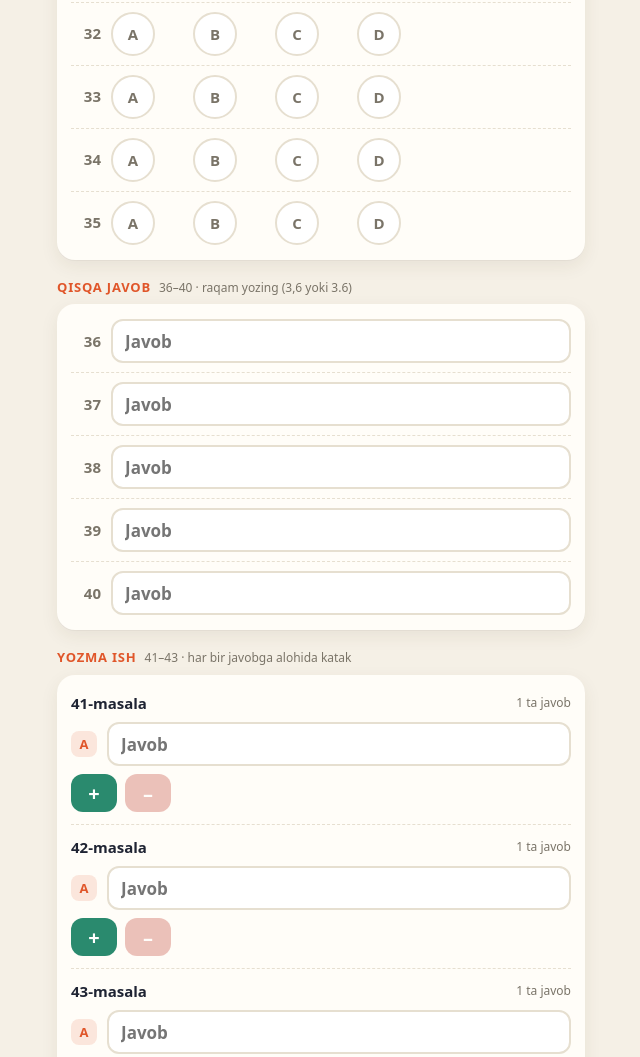
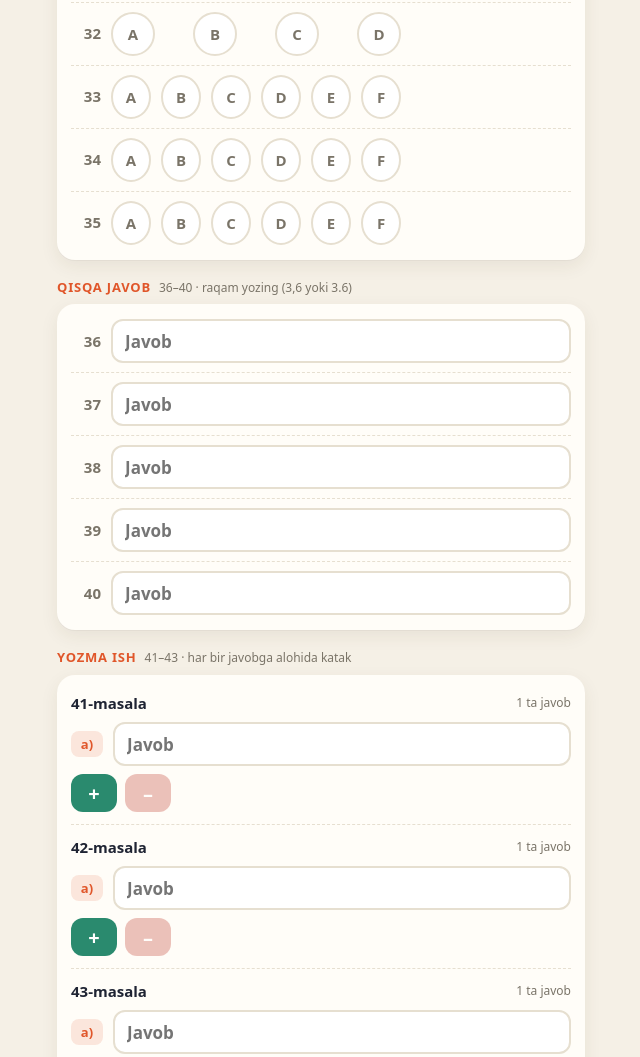
Before and after one commit to nigoraanvarovna1402-cyber/mock, a plain HTML site: page index.html in a window 1280 px wide. Shown: the part 2100-3157 px from the top of the page, without its empty margins (319-959 px from the left). Drawn offline with Linux system fonts and the light colour scheme.

Commit message:
Update index.html

```diff
--- a/index.html
+++ b/index.html
@@ -59,7 +59,7 @@ input.t.has{border-color:var(--accent)}
 .wh b{font-size:15px}
 .wh i{font-style:normal;font-size:12px;color:var(--muted)}
 .cell{display:flex;align-items:center;gap:10px;margin-bottom:8px}
-.cell em{font-style:normal;width:26px;height:26px;border-radius:8px;background:var(--soft);color:var(--accent);font-weight:800;font-size:13px;display:grid;place-items:center;flex:none}
+.cell em{font-style:normal;width:32px;height:26px;border-radius:8px;background:var(--soft);color:var(--accent);font-weight:800;font-size:13px;display:grid;place-items:center;flex:none}
 .ctl{display:flex;gap:8px}
 .ctl button{height:38px;min-width:46px;border-radius:12px;border:0;font:800 20px system-ui;cursor:pointer;color:#fff}
 .ctl .add{background:var(--ok)} .ctl .del{background:var(--warn)}
@@ -129,7 +129,7 @@ footer{position:fixed;left:0;right:0;bottom:0;padding:12px 16px calc(12px + env(
   }
   function buildTests(){
     var h = '', i;
-    for (i = 0; i < 35; i++) h += '<div class="row"><div class="n">' + (i + 1) + '</div>' + bubbles(i, 'ABCD') + '</div>';
+    for (i = 0; i < 35; i++) h += '<div class="row' + (i >= 32 ? ' six' : '') + '"><div class="n">' + (i + 1) + '</div>' + bubbles(i, i >= 32 ? 'ABCDEF' : 'ABCD') + '</div>';
     $('s1').innerHTML = h;
   }
   function buildNums(){
@@ -144,7 +144,7 @@ footer{position:fixed;left:0;right:0;bottom:0;padding:12px 16px calc(12px + env(
       var cells = st.w[k], c;
       h += '<div class="w"><div class="wh"><b>' + (41 + k) + '-masala</b><i>' + cells.length + ' ta javob</i></div>';
       for (c = 0; c < cells.length; c++) {
-        h += '<div class="cell"><em>' + 'ABCD'[c] + '</em><input class="t' + (cells[c] ? ' has' : '') + '" data-k="' + k + '" data-c="' + c + '" inputmode="decimal" autocomplete="off" maxlength="30" placeholder="Javob" value="' + esc(cells[c]) + '"></div>';
+        h += '<div class="cell"><em>' + 'abcd'[c] + ')</em><input class="t' + (cells[c] ? ' has' : '') + '" data-k="' + k + '" data-c="' + c + '" inputmode="decimal" autocomplete="off" maxlength="30" placeholder="Javob" value="' + esc(cells[c]) + '"></div>';
       }
       h += '<div class="ctl"><button type="button" class="add" data-k="' + k + '"' + (cells.length >= 4 ? ' disabled' : '') + '>+</button>' +
            '<button type="button" class="del" data-k="' + k + '"' + (cells.length <= 1 ? ' disabled' : '') + '>–</button></div></div>';
```
